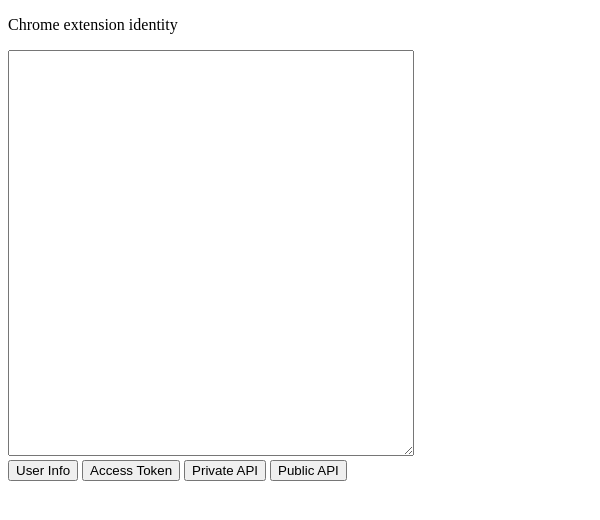
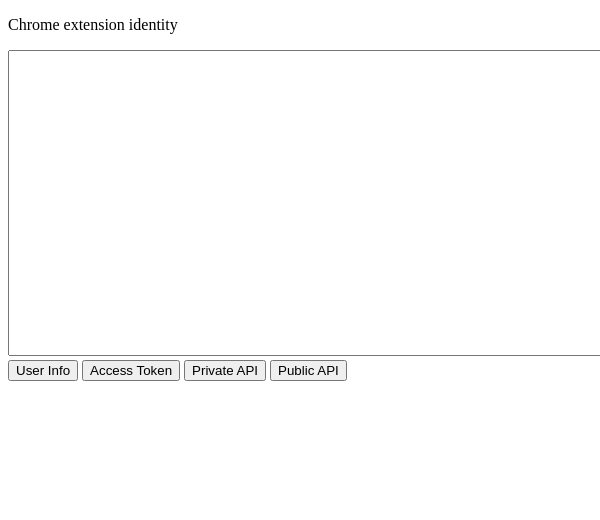
Before and after one commit to kunal-mandalia/chrome-extension-identity, a browser extension: page extension/popup.html in a window 400 px wide. Shown: the top 520 px of the page, 600 px wide, since content can reach past the window. Drawn offline with Linux system fonts and the light colour scheme.

Commit message:
docs: readme

```diff
--- a/extension/popup.html
+++ b/extension/popup.html
@@ -3,8 +3,8 @@
     <head>
         <style>
             textarea {
-                width: 400px;
-                height: 400px;
+                width: 700px;
+                height: 300px;
             }
         </style>
     </head>
```
Also changed, not shown: README.md (added), docs/screenshot.png (added), extension/manifest.json.
